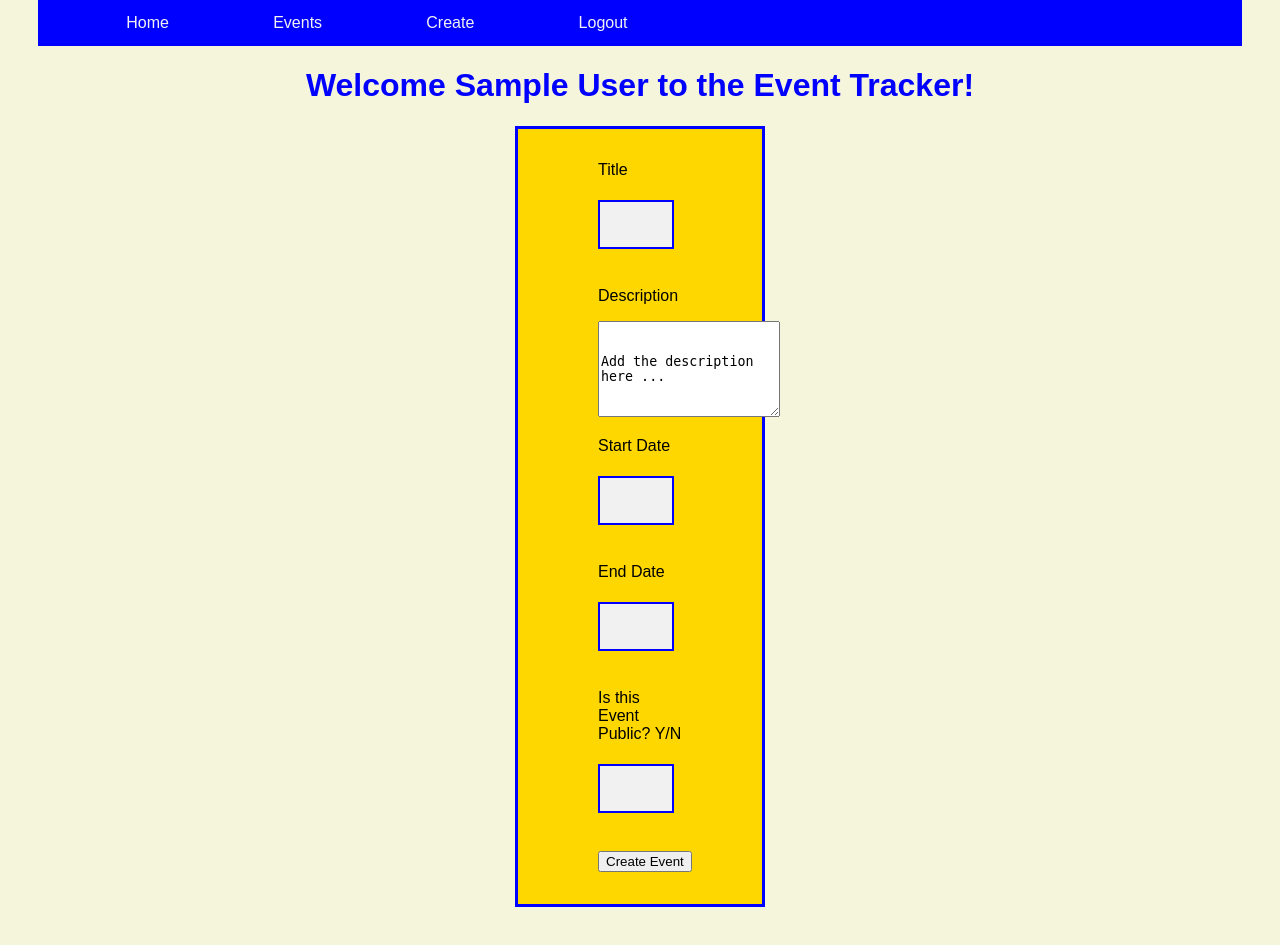
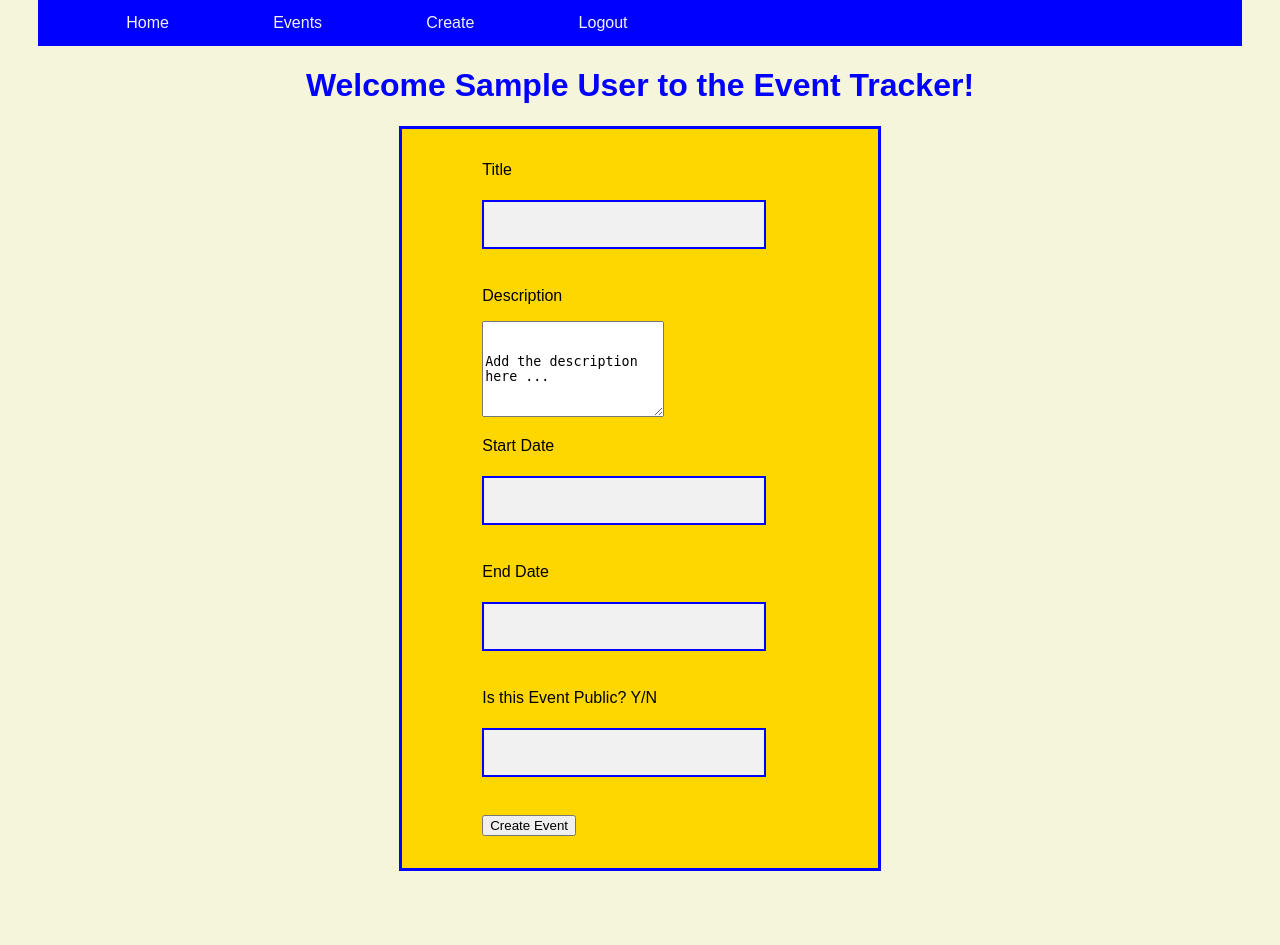
Before and after one commit to telsitamuzi/PythonApp, a Flask app: page /events/new in a window 1280 px wide. Shown: the part 38-983 px from the top of the page. After the commit the page ends 909 px from the top, so only its background shows below. Run offline with Flask 2, Linux system fonts and the light colour scheme; the visitor is signed in with stand-in values (Sample User, id 1).

Commit message:
fixed form size

```diff
--- a/static/main.css
+++ b/static/main.css
@@ -26,7 +26,7 @@ form{
     border: 3px solid blue;
     padding: 1em 5em;
     margin: 0 auto;
-    width: 250px;
+    width: 40%;
     background: gold;
 }
 
```
